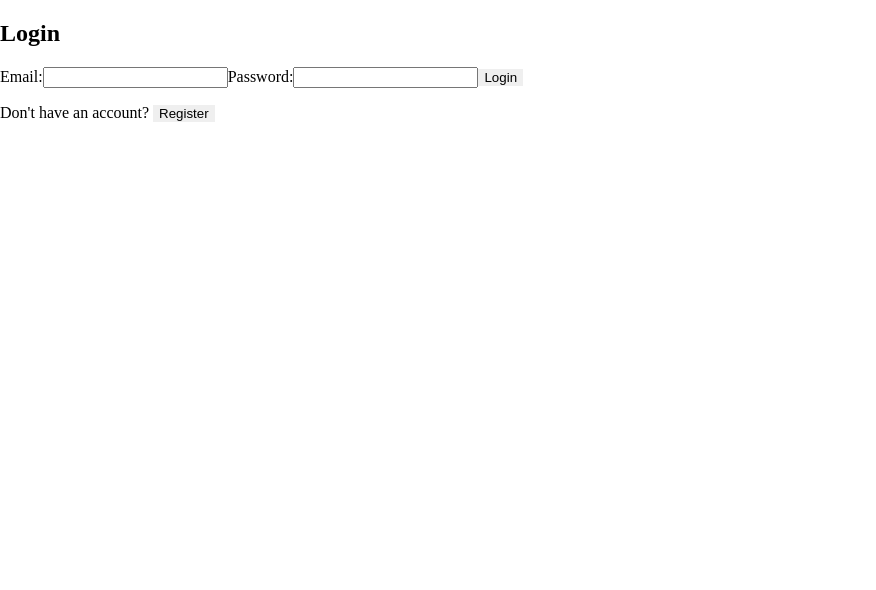
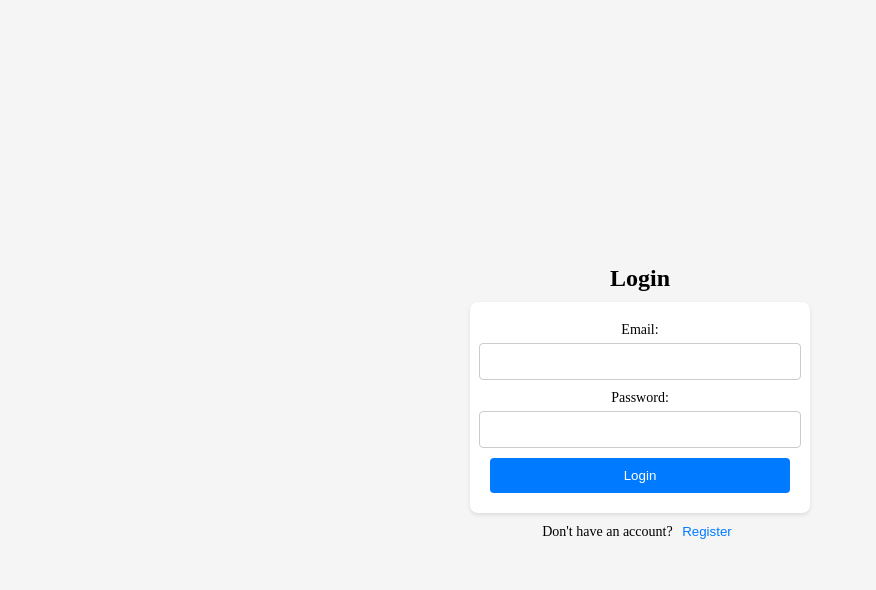
Before and after one commit to sharnellgraham/AI_chatbox, a React (Create React App) app in the folder chatbox/: page / in a window 1280 px wide. Both pictures are taken after a click on the button "Close". Shown: the top 590 px of the page, without its empty margins (0-876 px from the left). Built offline with nearby package versions, Linux system fonts and the light colour scheme.

Commit message:
Authpage css

```diff
--- /dev/null
+++ b/chatbox/src/Authpage.css
@@ -0,0 +1,65 @@
+.auth-container {
+    display: flex;
+    flex-direction: column;
+    align-items: center;
+    justify-content: center;
+    height: 100vh;
+    background-color: #f5f5f5;
+  }
+
+  .auth-container form {
+    display: flex;
+    flex-direction: column;
+    align-items: center;
+    width: 300px;
+    padding: 20px;
+    background-color: #ffffff;
+    border-radius: 8px;
+    box-shadow: 0px 2px 4px rgba(0, 0, 0, 0.1);
+  }
+
+  .auth-container h2 {
+    font-size: 24px;
+    margin-bottom: 10px;
+  }
+
+  .auth-container label {
+    font-size: 14px;
+    margin-bottom: 5px;
+  }
+
+  .auth-container input[type='email'],
+  .auth-container input[type='password'] {
+    width: 100%;
+    padding: 10px;
+    margin-bottom: 10px;
+    border: 1px solid #ccc;
+    border-radius: 4px;
+  }
+
+  .auth-container button[type='submit'] {
+    width: 100%;
+    padding: 10px;
+    background-color: #007bff;
+    color: #ffffff;
+    border: none;
+    border-radius: 4px;
+    cursor: pointer;
+  }
+
+  .auth-container p {
+    font-size: 14px;
+    margin-top: 10px;
+  }
+
+  .auth-container button {
+    background-color: transparent;
+    border: none;
+    color: #007bff;
+    cursor: pointer;
+  }
+
+  .auth-container button:focus {
+    outline: none;
+    text-decoration: underline;
+  }
--- a/chatbox/src/Authpage.js
+++ b/chatbox/src/Authpage.js
@@ -1,4 +1,6 @@
 import React, { useState } from 'react';
+import './Authpage.css';
+
 
 const AuthPage = ({ onAuthentication }) => {
   const [email, setEmail] = useState('');
```
